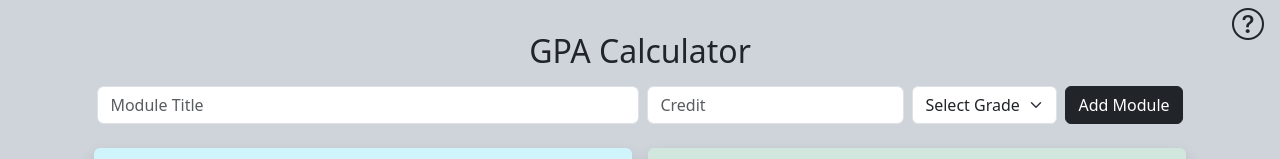
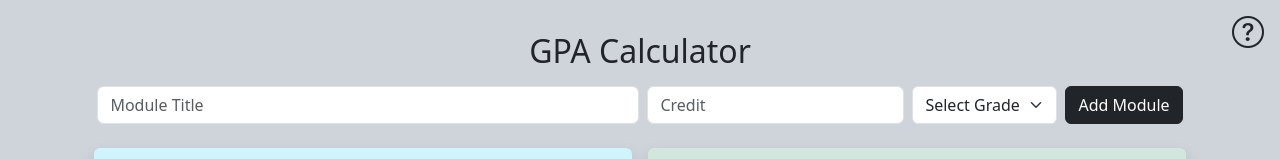
Before and after one commit to randima-edussuriya/gpa-calculator, a React app: page / in a window 1280 px wide. Shown: the top 159 px of the page. Built offline with nearby package versions, Linux system fonts and the light colour scheme; the HTML template or start-up script is replaced by a standard one.

Commit message:
change margin og help icon

```diff
--- a/src/App.jsx
+++ b/src/App.jsx
@@ -114,7 +114,7 @@ function App() {
       {/* ----------------------------------------------------------------------
               Offcanvas for Privacy Policy
         -------------------------------------------------------------------------- */}
-      <i className="helpIcon bi bi-question-circle text-end fs-2 position-absolute end-0 me-3" onClick={handleShow}></i>
+      <i className="helpIcon bi bi-question-circle text-end fs-2 position-absolute end-0 me-3 mt-2" onClick={handleShow}></i>
       <Offcanvas show={show} placement='end' scroll onHide={handleClose} className="bg-body-secondary">
         <Offcanvas.Header closeButton>
         </Offcanvas.Header>
```
